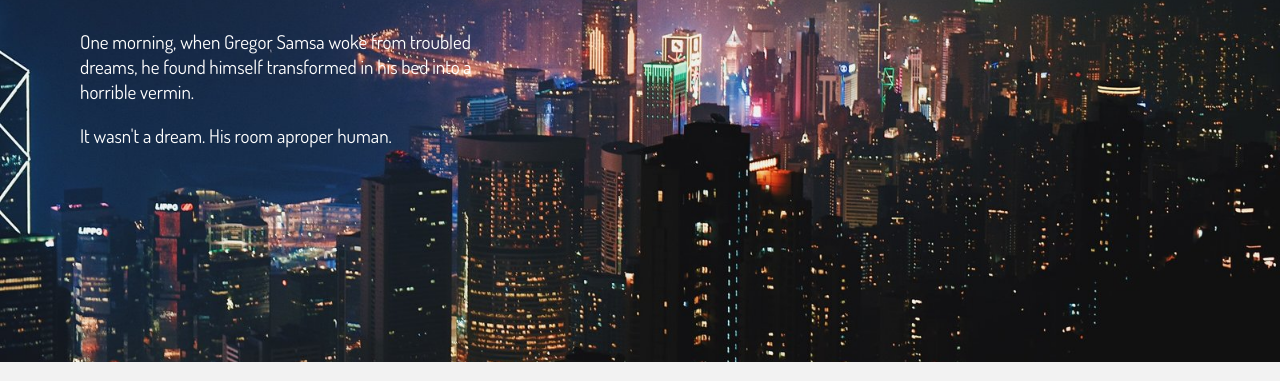
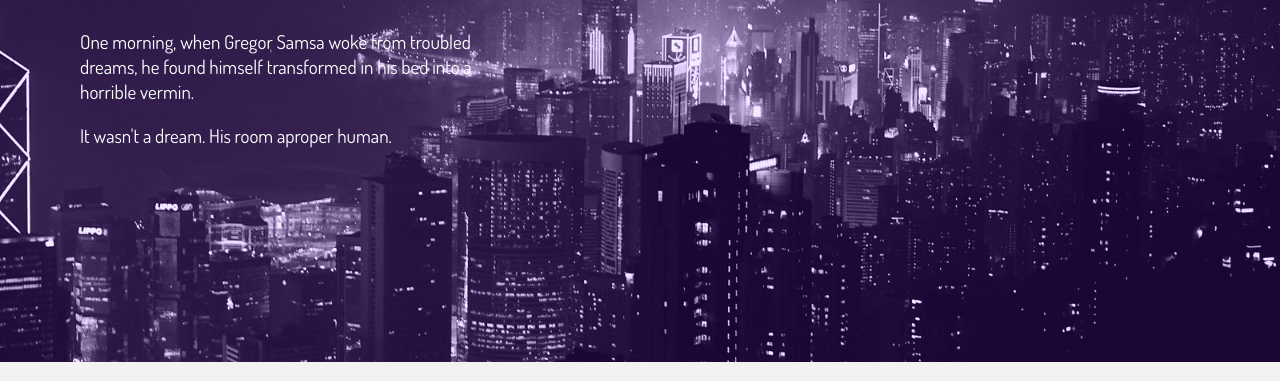
Before and after one commit to HibaShawsh/HTU-Tasks, a plain HTML site: page index.html in a window 1280 px wide. Shown: the part 363-744 px from the top of the page. Drawn offline with Linux system fonts and the light colour scheme.

Commit message:
Update main.css

```diff
--- a/css/main.css
+++ b/css/main.css
@@ -46,19 +46,10 @@ body{
     background-position: center;
     background-size: cover;
     color:white;
-    position:relative;
-}
-.header::after{
-    content:"";
-    position:absolute;
-    top:0;
-     left:0;
-  height:100%;
-width:100%;
-
+  background-color: #9e89b8;
+    background-blend-mode: luminosity;
 }
 .header .content{
-    position: relative;
     font-size: 19px;
     height: 100%;
     display: flex;
@@ -66,9 +57,6 @@ width:100%;
     justify-content: center;
     width: 40%;
     padding-left: 5rem;
-    z-index: 99;
-    /* background-color:#9e89b8 ; */
-    /* background-drop ; */
 }
 .header .content p:nth-child(3){
     margin-top: 0px;
```
